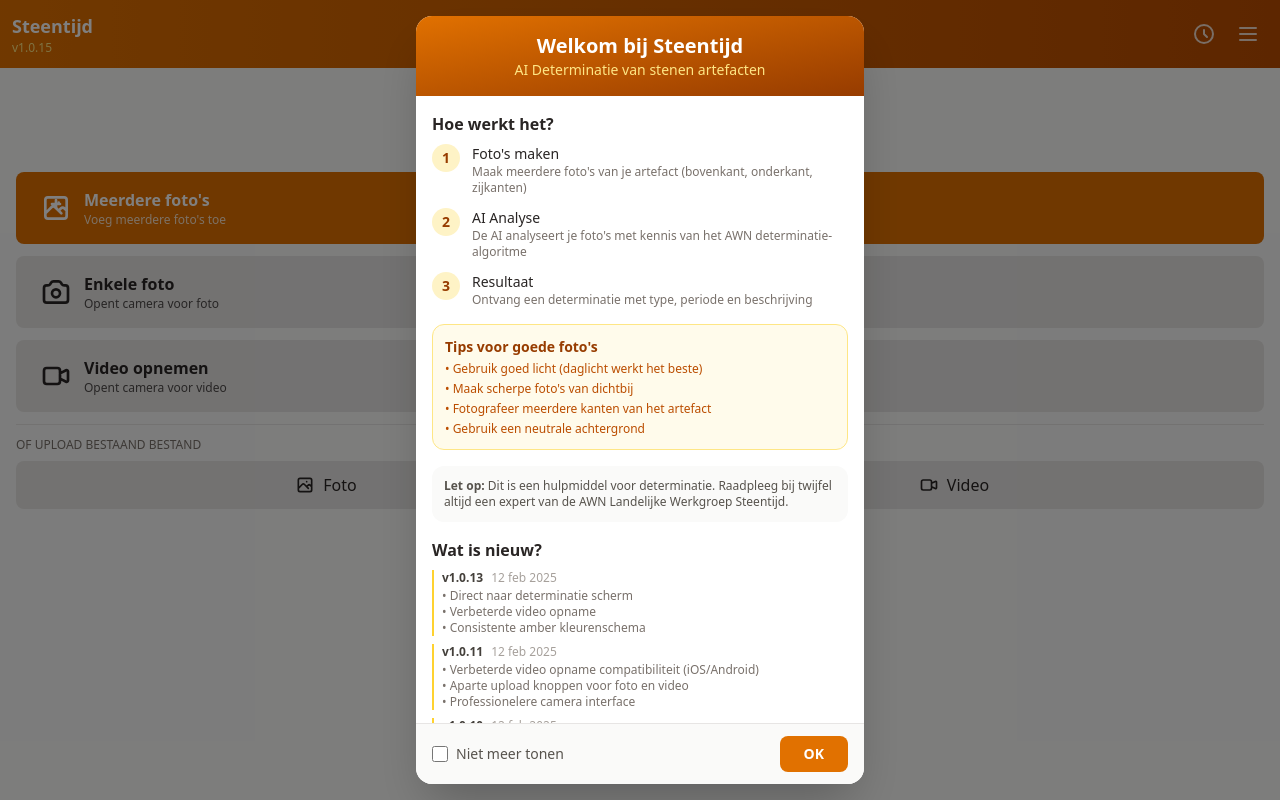
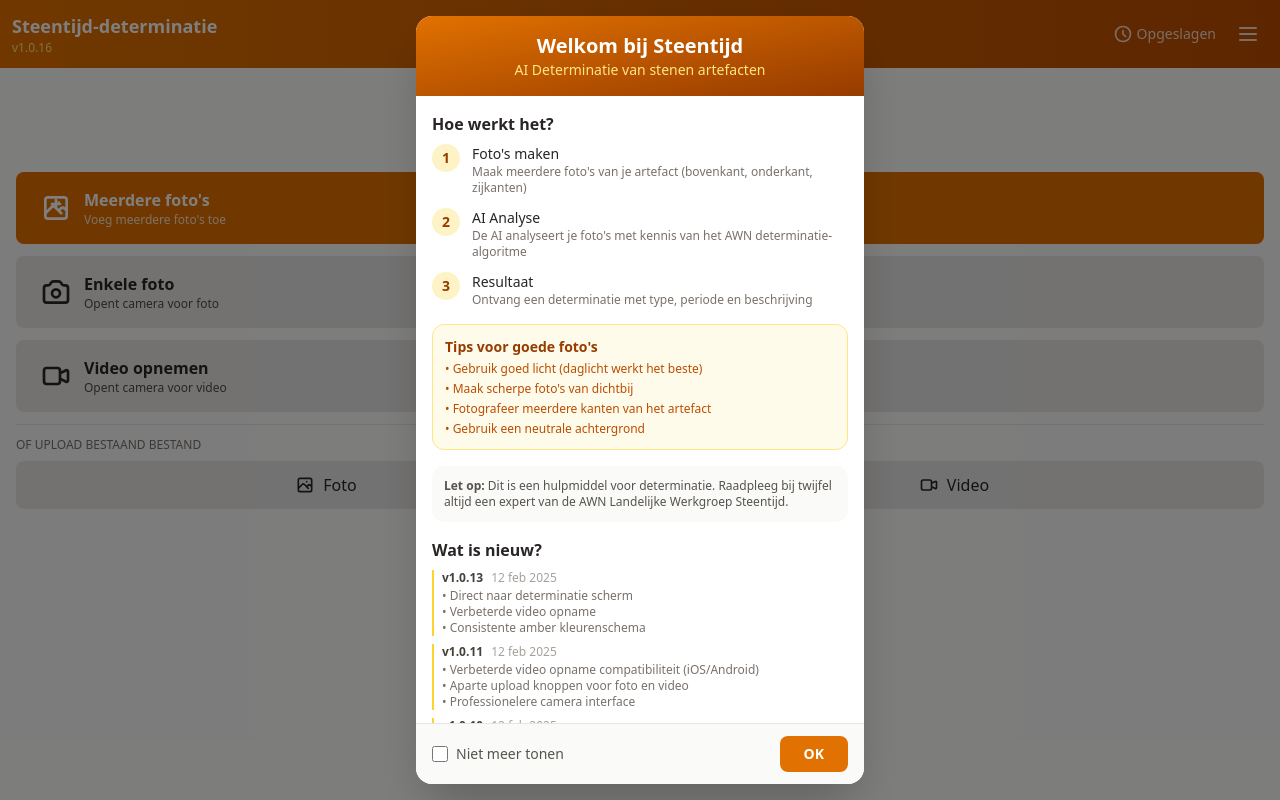
Before and after one commit to mailbvandongen-eng/steentijd-determinatie, a React (Vite) app in the folder app/: page / in a window 1280 px wide. Built offline with nearby package versions, Linux system fonts and the light colour scheme.

Commit message:
v1.0.16: Rename to Steentijd-determinatie, visible history button

```diff
--- a/app/src/App.tsx
+++ b/app/src/App.tsx
@@ -11,7 +11,7 @@
 
 type View = 'capture' | 'analyze' | 'result' | 'history';
 
-const APP_VERSION = '1.0.15';
+const APP_VERSION = '1.0.16';
 
 interface CapturedData {
   type: 'photo' | 'video' | 'multi-photo';
@@ -100,18 +100,18 @@
       <div className="h-full flex flex-col overflow-hidden">
         <div className="bg-gradient-to-r from-amber-600 to-amber-700 p-3 flex items-center justify-between shrink-0">
           <div>
-            <h1 className="text-white text-lg font-semibold">Steentijd</h1>
+            <h1 className="text-white text-lg font-semibold">Steentijd-determinatie</h1>
             <p className="text-amber-200 text-xs">v{APP_VERSION}</p>
           </div>
           <div className="flex items-center gap-1">
             <button
               onClick={() => setView('history')}
-              className="text-white/80 hover:text-white p-2"
-              aria-label="Geschiedenis"
+              className="text-white/80 hover:text-white px-2 py-1 rounded flex items-center gap-1 text-sm"
             >
-              <svg className="w-6 h-6" fill="none" viewBox="0 0 24 24" stroke="currentColor">
+              <svg className="w-5 h-5" fill="none" viewBox="0 0 24 24" stroke="currentColor">
                 <path strokeLinecap="round" strokeLinejoin="round" strokeWidth={2} d="M12 8v4l3 3m6-3a9 9 0 11-18 0 9 9 0 0118 0z" />
               </svg>
+              <span>Opgeslagen</span>
             </button>
             <SettingsMenu onShowWelcome={welcomeModal.open} />
           </div>
```
